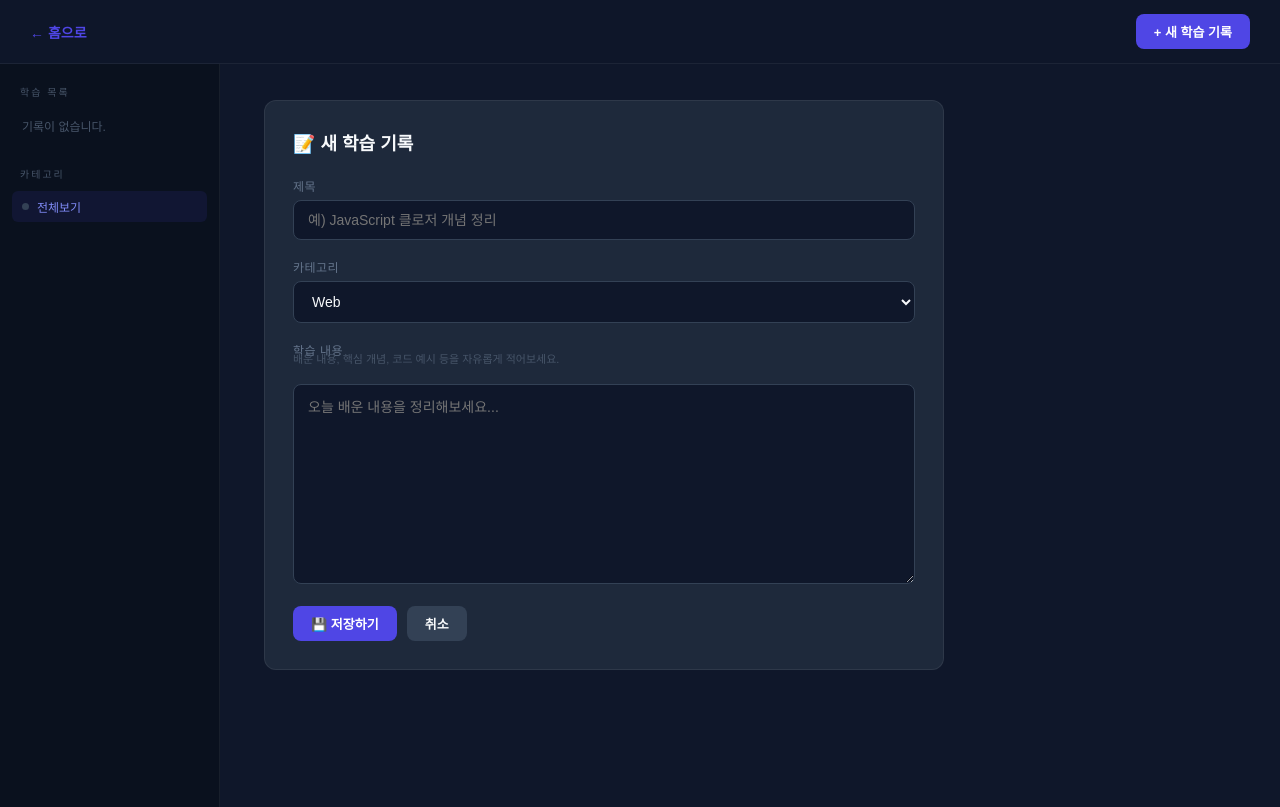
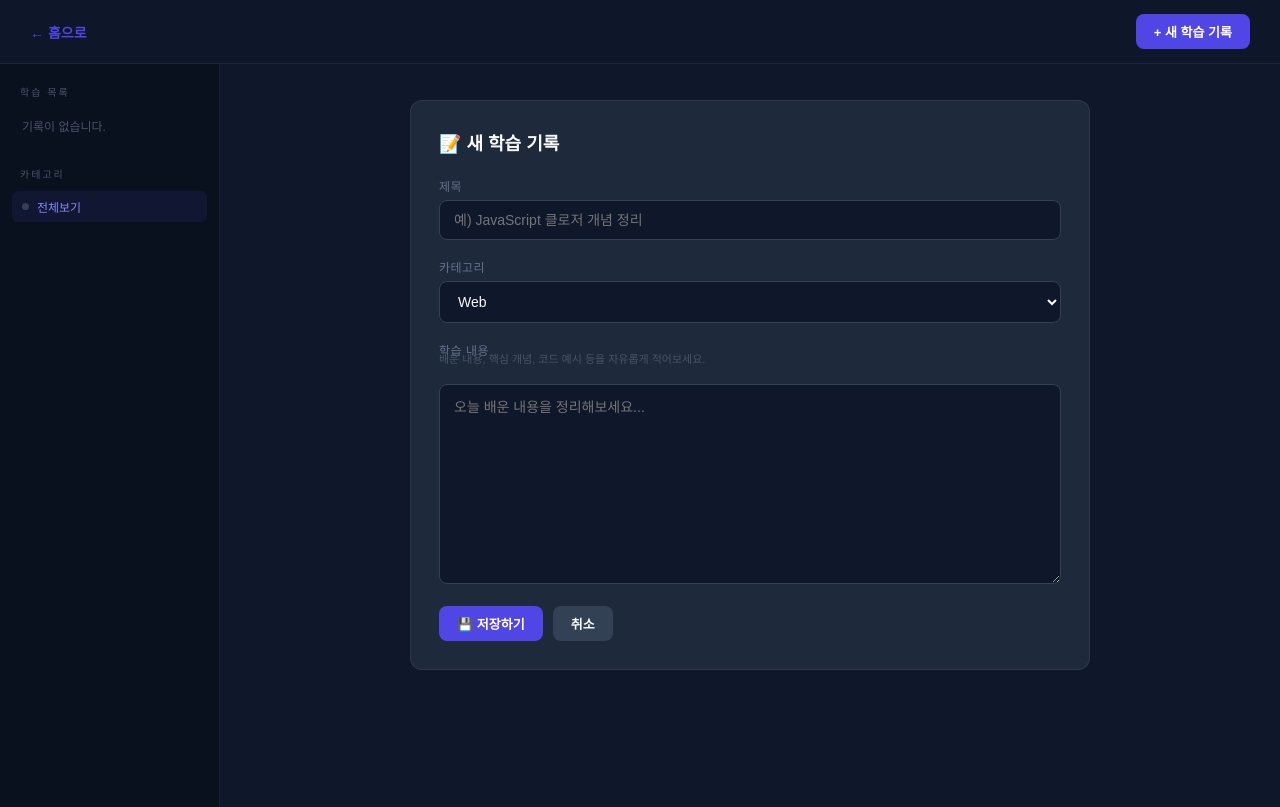
Before and after one commit to rlawnsduq1221/Portfolio.Vs2, a website: page study.html in a window 1280 px wide. Both pictures are taken after a click on the button "+ 새 학습 기록". Drawn offline with Linux system fonts and the light colour scheme.

Commit message:
Add files via upload

```diff
--- a/study.html
+++ b/study.html
@@ -65,10 +65,30 @@
     #cat-list li a.active { color: #818cf8; background: rgba(79,70,229,0.1); }
     .cat-badge { width: 7px; height: 7px; border-radius: 50%; display: inline-block; flex-shrink: 0; }
 
-    .main { padding: 36px 44px; }
+    .main {
+  padding: 36px 44px;
+  display: flex;
+  flex-direction: column;
+  align-items: center; /* 가로축 중앙 정렬 */
+}
 
-    .view { display: none; }
-    .view.active { display: block; }
+/* 2. 모든 view가 부모(.main)의 너비를 다 쓰도록 설정 */
+.view {
+  display: none;
+  width: 100%;
+  max-width: 800px; /* 읽기 페이지나 폼의 적절한 최대 너비 설정 */
+}
+.view.active { display: block; }
+
+/* 3. form-card가 자체적으로 중앙에 오도록 margin 수정 */
+.form-card {
+  background: #1e293b;
+  border: 1px solid rgba(255,255,255,0.07);
+  border-radius: 12px;
+  padding: 28px;
+  max-width: 680px;
+  margin: 0 auto; /* 좌우 마진을 auto로 주어 중앙 정렬 */
+ }
 
     .read-title { font-size: 26px; font-weight: 700; margin-bottom: 10px; }
     .read-meta { display: flex; align-items: center; gap: 10px; margin-bottom: 24px; flex-wrap: wrap; }
@@ -85,10 +105,6 @@
     }
     .control-row { display: flex; gap: 10px; margin-bottom: 20px; }
 
-    .form-card {
-      background: #1e293b; border: 1px solid rgba(255,255,255,0.07);
-      border-radius: 12px; padding: 28px; max-width: 680px;
-    }
     .form-card h3 { font-size: 18px; margin-bottom: 22px; }
     .form-label { font-size: 12px; color: #64748b; margin-bottom: 6px; display: block; letter-spacing: 0.5px; }
     .form-card input[type=text],
```
Also changed, not shown: index.html (+23 -0 lines).
